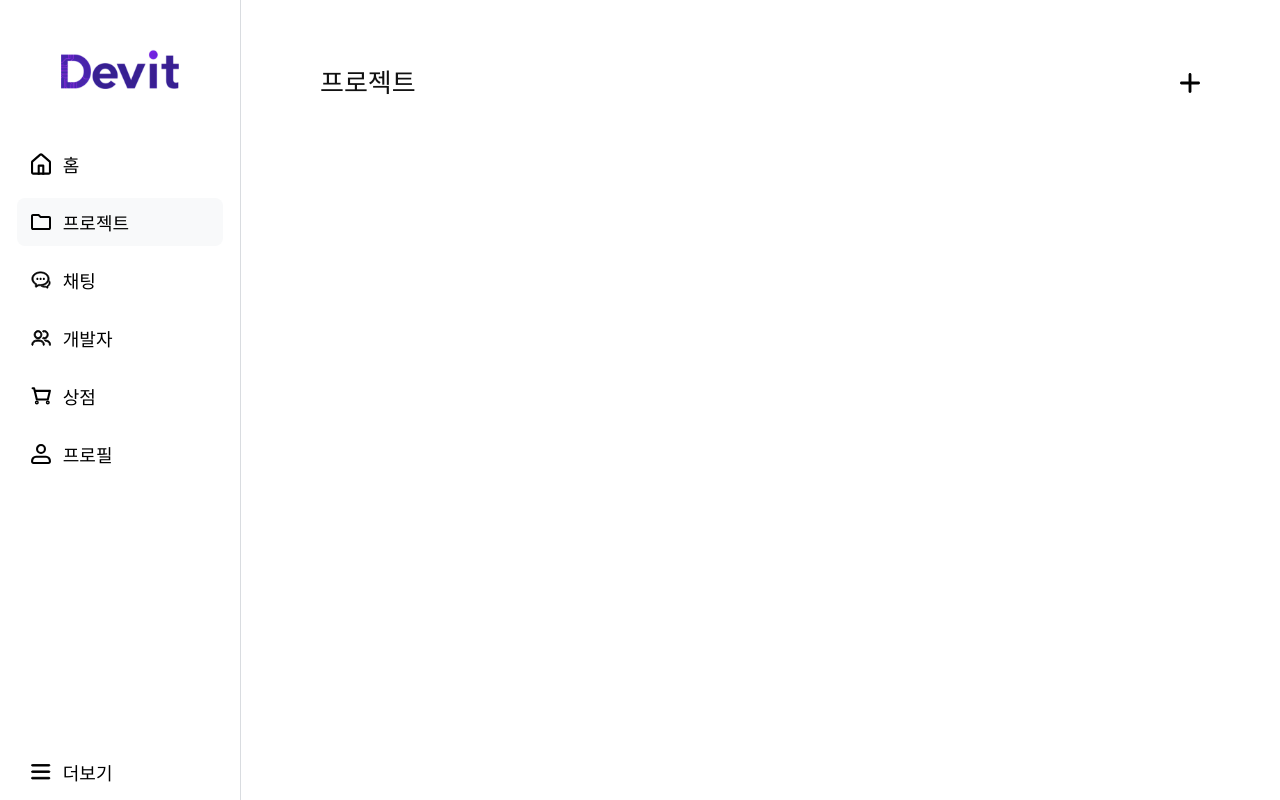
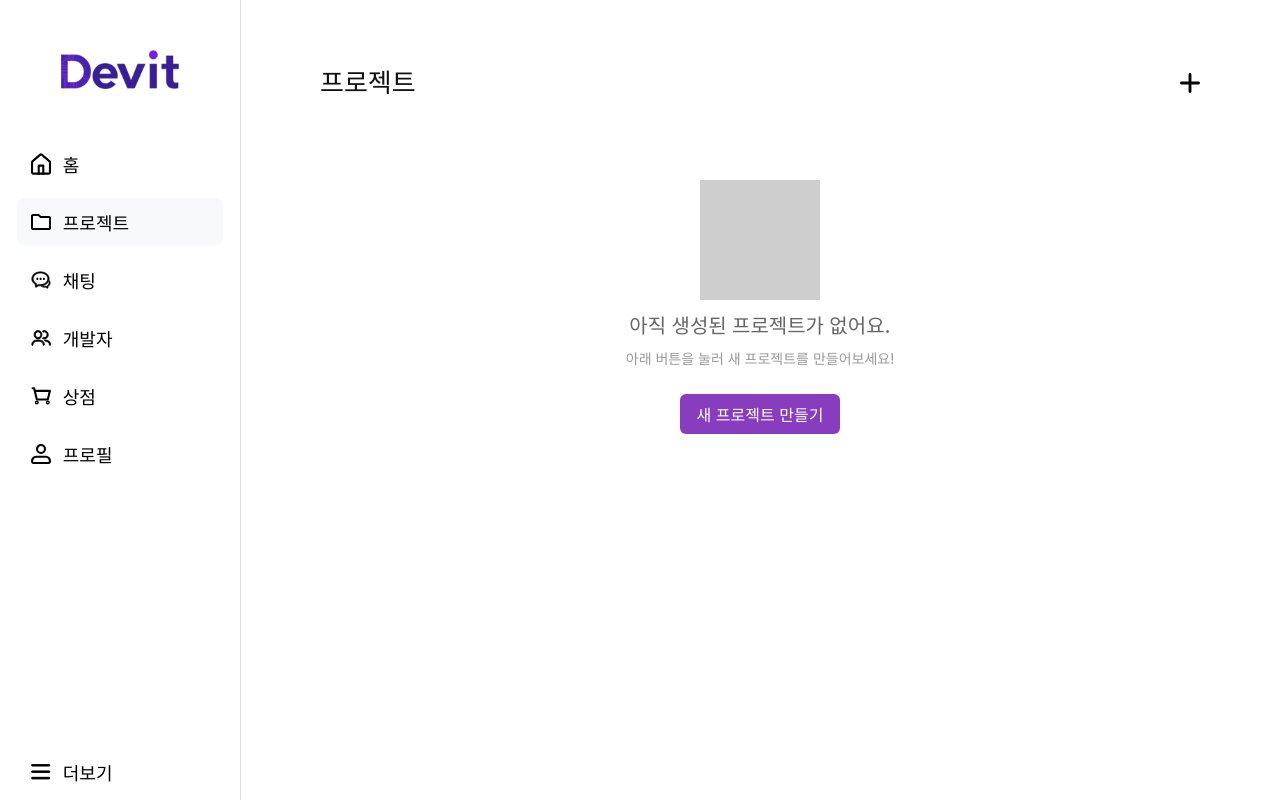
Before and after one commit to technologyaa/Devit-Web, a React (Vite) app: page /projects in a window 1280 px wide. Built offline with nearby package versions, Linux system fonts and the light colour scheme; grey boxes are pictures that could not be loaded.

Commit message:
feat: 프로젝트 빈 경우 새로운 메시지 출력

```diff
--- a/src/pages/projects/ProjectsPage.jsx
+++ b/src/pages/projects/ProjectsPage.jsx
@@ -66,7 +66,22 @@ export default function ProjectsPage() {
           </S.Top>
 
           <S.Bottom>
-            {projects.map((project) => (
+            {projects.length === 0 ? (
+              <S.EmptyState>
+                <S.EmptyIcon
+                  src="/assets/empty-project.svg"
+                  alt="프로젝트 없음"
+                />
+                <S.EmptyText>아직 생성된 프로젝트가 없어요.</S.EmptyText>
+                <S.EmptySubText>
+                  아래 버튼을 눌러 새 프로젝트를 만들어보세요!
+                </S.EmptySubText>
+                <S.EmptyButton onClick={openModal}>
+                  새 프로젝트 만들기
+                </S.EmptyButton>
+              </S.EmptyState>
+            ) : (
+              projects.map((project) => (
                 <S.Box
                   key={project.id}
                   onClick={() => navigate(`/projects/${project.id}`)}
@@ -80,7 +95,8 @@ export default function ProjectsPage() {
                     <S.Owner>{project.owner}</S.Owner>
                   </S.BoxBottom>
                 </S.Box>
-            ))}
+              ))
+            )}
           </S.Bottom>
         </S.Frame>
       </S.Container>
--- a/src/pages/projects/styles/projectsPage.js
+++ b/src/pages/projects/styles/projectsPage.js
@@ -253,3 +253,44 @@ export const ButtonGroup = styled.div`
   justify-content: flex-end;
   margin-top: 12px;
 `;
+
+export const EmptyState = styled.div`
+  width: 100%;
+  display: flex;
+  flex-direction: column;
+  align-items: center;
+  gap: 16px;
+  margin-top: 60px;
+  color: #666;
+`;
+
+export const EmptyIcon = styled(Image)`
+  width: 120px;
+  height: 120px;
+  opacity: 0.5;
+`;
+
+export const EmptyText = styled.div`
+  font-size: 20px;
+  font-weight: 500;
+`;
+
+export const EmptySubText = styled.div`
+  font-size: 14px;
+  color: #999;
+`;
+
+export const EmptyButton = styled.button`
+  margin-top: 12px;
+  font-size: 16px;
+  color: white;
+  background: #883cbe;
+  border: none;
+  border-radius: 6px;
+  width: 160px;
+  height: 40px;
+  cursor: pointer;
+  &:hover {
+    opacity: 0.9;
+  }
+`;
```
Lines whose indentation alone changed are shown as unchanged.
